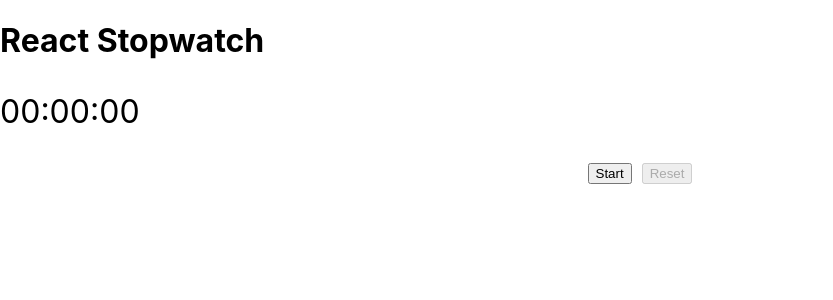
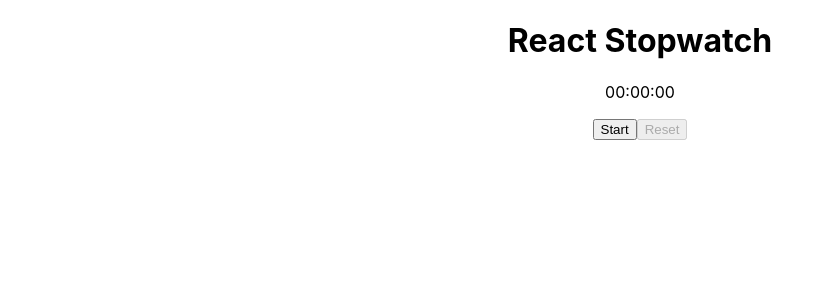
Before and after one commit to iamneo-production/caeadeeecaeefddddbbedcfcdbadffbabbf, a React (Create React App) app in the folder reactapp/: page / in a window 1280 px wide. Shown: the top 300 px of the page, without its empty margins (0-833 px from the left). Built offline with nearby package versions, Linux system fonts and the light colour scheme.

Commit message:
Backup Commit

```diff
--- a/reactapp/src/App.js
+++ b/reactapp/src/App.js
@@ -1,5 +1,5 @@
 import Stopwatch from './components/Stopwatch/Stopwatch';
-
+import'./App.css';
 
 function App() {
   return (
--- a/reactapp/src/Components/Stopwatch/Stopwatch.css
+++ /dev/null
@@ -1,10 +0,0 @@
-.button_con{
-    display:flex;
-    justify-content:center;
-    gap:10px;
-
-}
-
-.timefont{
-    font-size:xx-large;
-}
--- a/reactapp/src/Components/Stopwatch/Stopwatch.jsx
+++ b/reactapp/src/Components/Stopwatch/Stopwatch.jsx
@@ -1,5 +1,5 @@
 import React, { useState, useEffect } from "react";
-import './Stopwatch.css';
+
 const Stopwatch = () => {
   // state to track the elapsed time
   const [disable, setDisable] = useState(true);
```
